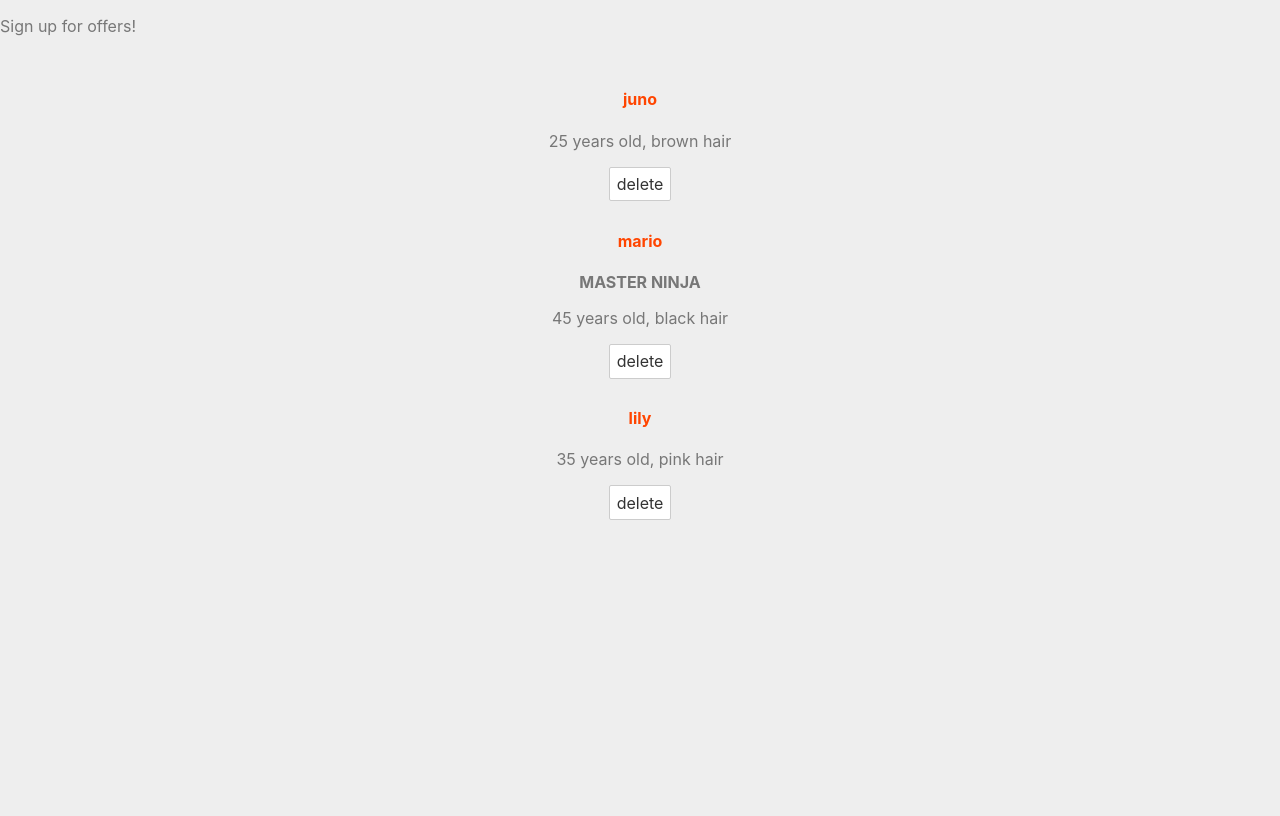
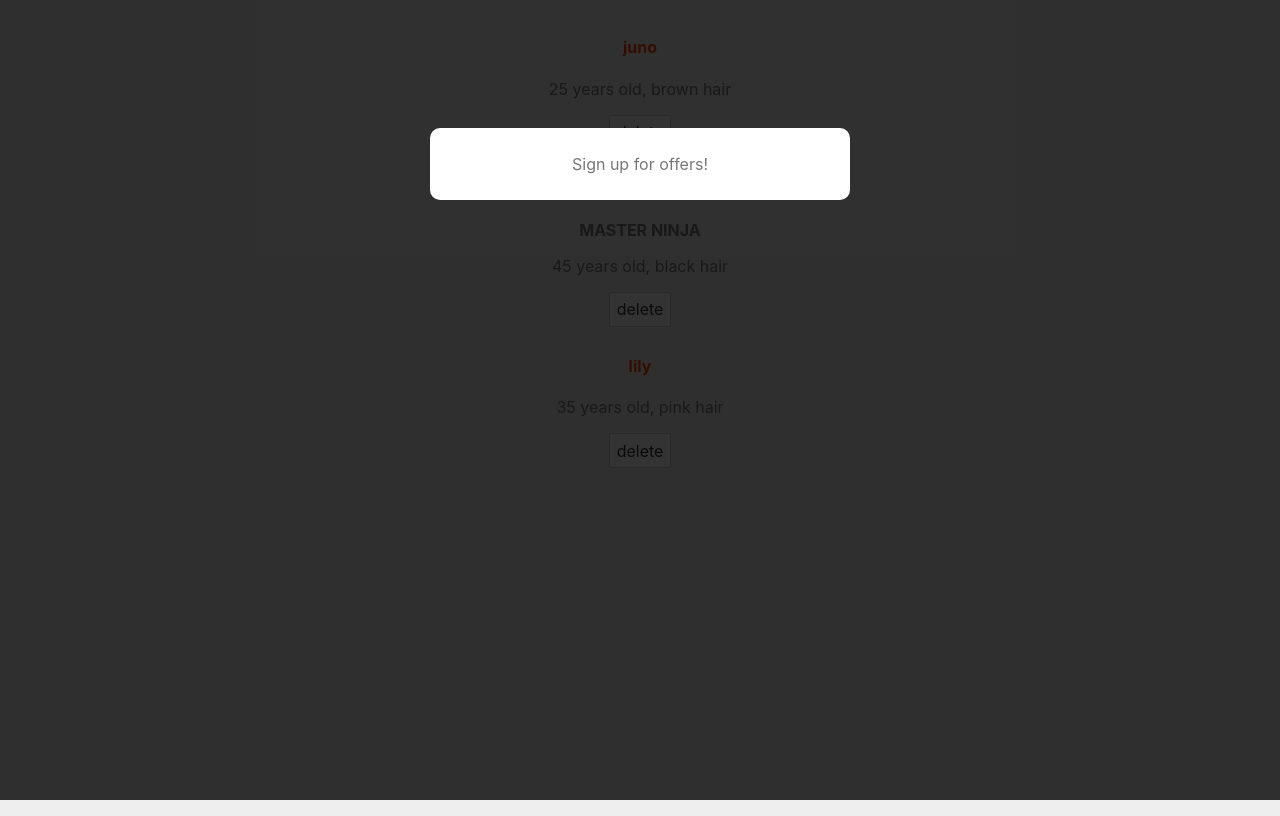
Before and after one commit to jy7123943/svelte-practice, a Svelte app: page / in a window 1280 px wide. Built offline with nearby package versions, Linux system fonts and the light colour scheme.

Commit message:
Add modal css

```diff
--- a/src/Modal.svelte
+++ b/src/Modal.svelte
@@ -3,13 +3,29 @@
 </script>
 
 {#if showModal}
-<div class="backdrop">
-  <div class="modal">
-    <p>Sign up for offers!</p>
+  <div class="backdrop">
+    <div class="modal">
+      <p>Sign up for offers!</p>
+    </div>
   </div>
-</div>
 {/if}
 
 <style>
+  .backdrop {
+    width: 100%;
+    height: 100%;
+    position: fixed;
+    top: 0;
+    left: 0;
+    background: rgba(0, 0, 0, 0.8);
+  }
 
+  .modal {
+    padding: 10px;
+    border-radius: 10px;
+    max-width: 400px;
+    margin: 10% auto;
+    text-align: center;
+    background: white;
+  }
 </style>
```
